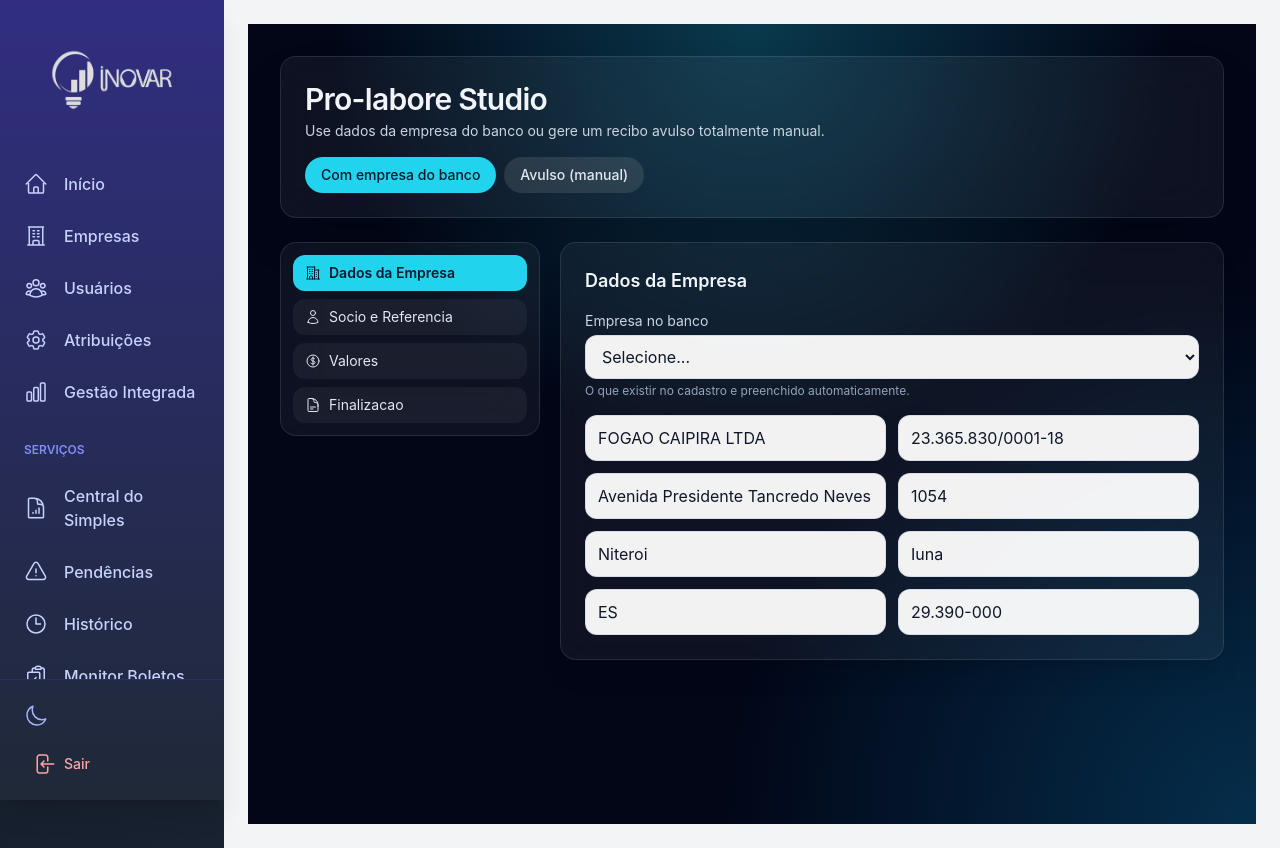
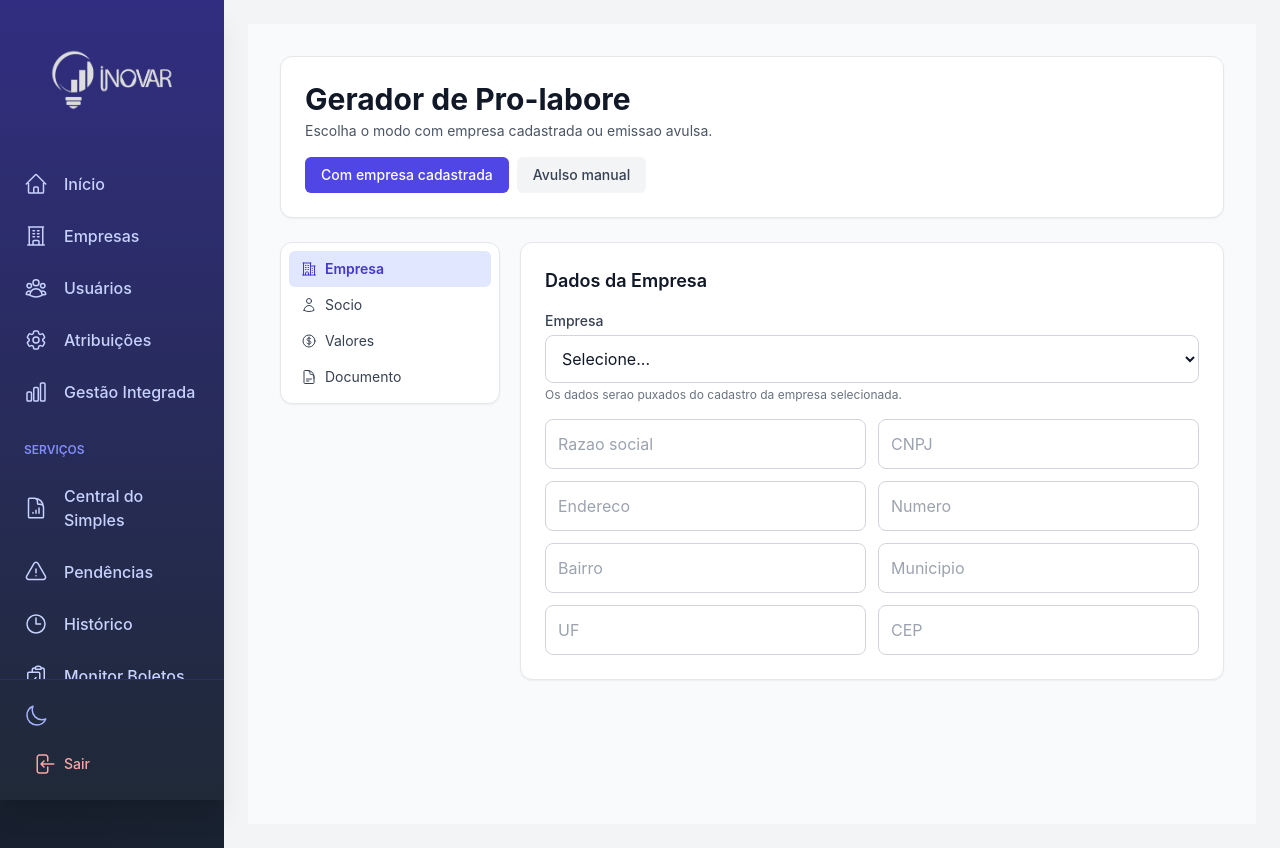
Before and after one commit to raphaelcastelar/web_sistema_inovar, a React (Create React App) app in the folder sistema_inovar/frontend/: page /gerar-pro-labore in a window 1280 px wide. Built offline with nearby package versions, Linux system fonts and the light colour scheme; sample sign-in values are in the browser's storage.

Commit message:
gerar pro labore att

```diff
--- a/sistema_inovar/frontend/src/components/GerarProLaborePage.js
+++ b/sistema_inovar/frontend/src/components/GerarProLaborePage.js
@@ -9,6 +9,35 @@ import {
     DocumentTextIcon,
 } from '@heroicons/react/24/outline';
 
+const emptyForm = {
+    empresa_nome: '',
+    empresa_endereco: '',
+    empresa_numero: '',
+    empresa_bairro: '',
+    empresa_municipio: '',
+    empresa_estado: '',
+    empresa_cep: '',
+    empresa_cnpj: '',
+    colaborador_nome: '',
+    colaborador_cpf: '',
+    referencia_mes_ano: '',
+    data_assinatura: '',
+    local_assinatura: '',
+    valor_bruto: '',
+    valor_inss: '',
+    valor_irrf: '',
+    valor_liquido: '',
+    valor_liquido_extenso: '',
+    nome_arquivo: '',
+};
+
+const sections = [
+    { id: 'empresa', label: 'Empresa', icon: BuildingOffice2Icon },
+    { id: 'socio', label: 'Socio', icon: UserIcon },
+    { id: 'valores', label: 'Valores', icon: CurrencyDollarIcon },
+    { id: 'documento', label: 'Documento', icon: DocumentTextIcon },
+];
+
 const GerarProLaborePage = () => {
     const [mode, setMode] = useState('empresa');
     const [menuOpen, setMenuOpen] = useState(false);
@@ -17,67 +46,46 @@ const GerarProLaborePage = () => {
     const [empresas, setEmpresas] = useState([]);
     const [selectedEmpresaId, setSelectedEmpresaId] = useState('');
     const [msg, setMsg] = useState({ type: '', text: '' });
-    const [formData, setFormData] = useState({
-        empresa_nome: 'FOGAO CAIPIRA LTDA',
-        empresa_endereco: 'Avenida Presidente Tancredo Neves',
-        empresa_numero: '1054',
-        empresa_bairro: 'Niteroi',
-        empresa_municipio: 'Iuna',
-        empresa_estado: 'ES',
-        empresa_cep: '29.390-000',
-        empresa_cnpj: '23.365.830/0001-18',
-        colaborador_nome: 'ANA CLAUDIA BAPTISTA ARANTES VALE',
-        colaborador_cpf: '103.597.126-73',
-        referencia_mes_ano: '10/2025',
-        data_assinatura: '05 de novembro de 2025',
-        local_assinatura: 'Iuna - ES',
-        valor_bruto: '5000,00',
-        valor_inss: '550,00',
-        valor_irrf: '212,10',
-        valor_liquido: '4237,90',
-        valor_liquido_extenso: 'quatro mil duzentos e trinta e sete reais e noventa centavos',
-        nome_arquivo: '',
-    });
-
-    const sections = [
-        { id: 'empresa', label: 'Dados da Empresa', icon: BuildingOffice2Icon },
-        { id: 'socio', label: 'Socio e Referencia', icon: UserIcon },
-        { id: 'valores', label: 'Valores', icon: CurrencyDollarIcon },
-        { id: 'finalizacao', label: 'Finalizacao', icon: DocumentTextIcon },
-    ];
+    const [formData, setFormData] = useState(emptyForm);
 
     const inputClass =
-        'w-full px-3 py-2.5 rounded-xl border border-slate-300/70 dark:border-slate-600/70 ' +
-        'bg-white/95 dark:bg-slate-900/70 text-slate-900 dark:text-slate-100 ' +
-        'placeholder:text-slate-400 dark:placeholder:text-slate-500 ' +
-        'focus:outline-none focus:ring-2 focus:ring-cyan-500/70 focus:border-cyan-400 transition';
+        'w-full p-3 rounded-lg border border-gray-300 dark:border-gray-600 ' +
+        'bg-white dark:bg-gray-800 text-gray-900 dark:text-gray-100 ' +
+        'placeholder-gray-400 dark:placeholder-gray-500 ' +
+        'focus:outline-none focus:ring-2 focus:ring-indigo-500 focus:border-indigo-500 transition';
+
+    const cardClass =
+        'bg-white dark:bg-gray-800 border border-gray-200 dark:border-gray-700 rounded-xl p-4 md:p-6 shadow-sm';
+
+    const toNumber = (value) => {
+        const v = Number(String(value || '').replace(/\./g, '').replace(',', '.'));
+        return Number.isFinite(v) ? v : 0;
+    };
 
     const totalDescontosPreview = useMemo(() => {
-        const toNumber = (v) => {
-            const value = Number(String(v || '').replace(/\./g, '').replace(',', '.'));
-            return Number.isFinite(value) ? value : 0;
-        };
-        const inss = toNumber(formData.valor_inss);
-        const irrf = toNumber(formData.valor_irrf);
-        return (inss + irrf).toLocaleString('pt-BR', { style: 'currency', currency: 'BRL' });
+        return (toNumber(formData.valor_inss) + toNumber(formData.valor_irrf)).toLocaleString('pt-BR', {
+            style: 'currency',
+            currency: 'BRL',
+        });
     }, [formData.valor_inss, formData.valor_irrf]);
 
     useEffect(() => {
-        axiosInstance.get('/api/empresas/?all=true')
-            .then((res) => setEmpresas(res.data || []))
-            .catch(() => setMsg({ type: 'error', text: 'Nao foi possivel carregar as empresas.' }));
+        axiosInstance.get('/api/empresas/')
+            .then((res) => setEmpresas(Array.isArray(res.data) ? res.data : []))
+            .catch(() => setMsg({ type: 'error', text: 'Nao foi possivel carregar empresas.' }));
     }, []);
 
     useEffect(() => {
         if (mode !== 'empresa' || !selectedEmpresaId) return;
 
-        const empresa = empresas.find((item) => String(item.id) === String(selectedEmpresaId));
-        if (!empresa) return;
-
-        const enderecoRaw = (empresa.endereco || '').trim();
+        const loadEmpresa = async () => {
+            try {
+                const { data } = await axiosInstance.get(`/api/empresas/${selectedEmpresaId}/`);
+                const enderecoRaw = (data.endereco || '').trim();
                 let endereco = enderecoRaw;
                 let numero = '';
-        const match = enderecoRaw.match(/(.+?),\s*(?:n(?:u|u)?m(?:ero)?\.?\s*)?(\d+)\s*$/i);
+
+                const match = enderecoRaw.match(/(.+?),\s*(?:n(?:u|ú)?m(?:ero)?\.?\s*)?(\d+)\s*$/i);
                 if (match) {
                     endereco = match[1].trim();
                     numero = match[2].trim();
@@ -85,27 +93,39 @@ const GerarProLaborePage = () => {
 
                 setFormData((prev) => ({
                     ...prev,
-            empresa_nome: empresa.nome || prev.empresa_nome,
-            empresa_cnpj: empresa.cnpj || prev.empresa_cnpj,
-            empresa_endereco: endereco || prev.empresa_endereco,
-            empresa_numero: numero || prev.empresa_numero,
-            empresa_bairro: empresa.bairro || prev.empresa_bairro,
-            empresa_municipio: empresa.cidade || prev.empresa_municipio,
-            empresa_estado: empresa.uf || prev.empresa_estado,
-            empresa_cep: empresa.cep || prev.empresa_cep,
+                    empresa_nome: data.nome || '',
+                    empresa_cnpj: data.cnpj || '',
+                    empresa_endereco: endereco || '',
+                    empresa_numero: numero || '',
+                    empresa_bairro: data.bairro || '',
+                    empresa_municipio: data.cidade || '',
+                    empresa_estado: data.uf || '',
+                    empresa_cep: data.cep || '',
                 }));
-    }, [mode, selectedEmpresaId, empresas]);
+            } catch {
+                setMsg({ type: 'error', text: 'Nao foi possivel carregar os dados desta empresa.' });
+            }
+        };
+
+        loadEmpresa();
+    }, [mode, selectedEmpresaId]);
 
     const handleChange = (e) => {
         const { name, value } = e.target;
         setFormData((prev) => ({ ...prev, [name]: value }));
     };
 
-    const switchMode = (nextMode) => {
+    const handleSectionChange = (sectionId) => {
+        setActiveSection(sectionId);
+        setMenuOpen(false);
+    };
+
+    const handleModeChange = (nextMode) => {
         setMode(nextMode);
         setMsg({ type: '', text: '' });
         if (nextMode === 'avulso') {
             setSelectedEmpresaId('');
+            setFormData((prev) => ({ ...prev, ...emptyForm }));
         }
     };
 
@@ -124,10 +144,9 @@ const GerarProLaborePage = () => {
                 responseType: 'blob',
             });
 
-            const blob = new Blob(
-                [response.data],
-                { type: 'application/vnd.openxmlformats-officedocument.wordprocessingml.document' }
-            );
+            const blob = new Blob([response.data], {
+                type: 'application/vnd.openxmlformats-officedocument.wordprocessingml.document',
+            });
 
             const disposition = response.headers['content-disposition'] || '';
             const fileNameFromHeader = disposition.match(/filename="?([^";]+)"?/i)?.[1];
@@ -142,20 +161,18 @@ const GerarProLaborePage = () => {
             a.remove();
             window.URL.revokeObjectURL(url);
 
-            setMsg({ type: 'success', text: 'DOCX gerado e baixado com sucesso.' });
+            setMsg({ type: 'success', text: 'DOCX gerado com sucesso.' });
         } catch (error) {
             let errorMessage = 'Erro ao gerar documento.';
-
             if (error.response?.data instanceof Blob) {
                 try {
                     const body = await error.response.data.text();
                     const parsed = JSON.parse(body);
                     errorMessage = parsed.error || errorMessage;
                 } catch {
-                    // fallback
+                    // noop
                 }
             }
-
             setMsg({ type: 'error', text: errorMessage });
         } finally {
             setLoading(false);
@@ -163,55 +180,54 @@ const GerarProLaborePage = () => {
     };
 
     return (
-        <div className="relative min-h-screen bg-slate-950 text-slate-100 overflow-hidden">
-            <div className="absolute inset-0 bg-[radial-gradient(circle_at_top,_rgba(34,211,238,0.25),transparent_45%),radial-gradient(circle_at_bottom_right,_rgba(14,165,233,0.25),transparent_42%)] pointer-events-none" />
-            <div className="relative p-4 md:p-8">
-                <div className="mb-6 rounded-2xl border border-white/10 bg-white/5 backdrop-blur-xl p-5 md:p-6 shadow-2xl">
+        <div className="p-6 md:p-8 bg-gray-50 dark:bg-gray-900 min-h-screen transition-colors duration-300">
+            <div className="max-w-6xl mx-auto">
+                <div className="mb-6 bg-white dark:bg-gray-800 border border-gray-200 dark:border-gray-700 rounded-xl p-4 md:p-6 shadow-sm">
                     <div className="flex items-center justify-between gap-3">
                         <div>
-                            <h1 className="text-2xl md:text-3xl font-semibold tracking-tight">Pro-labore Studio</h1>
-                            <p className="text-sm text-slate-300 mt-1">
-                                Use dados da empresa do banco ou gere um recibo avulso totalmente manual.
+                            <h1 className="text-2xl md:text-3xl font-bold text-gray-900 dark:text-gray-100">Gerador de Pro-labore</h1>
+                            <p className="text-sm text-gray-600 dark:text-gray-400 mt-1">
+                                Escolha o modo com empresa cadastrada ou emissao avulsa.
                             </p>
                         </div>
                         <button
                             type="button"
+                            className="md:hidden p-2 rounded-lg border border-gray-300 dark:border-gray-600"
                             onClick={() => setMenuOpen((prev) => !prev)}
-                            className="md:hidden p-2 rounded-lg border border-white/15 bg-white/10 hover:bg-white/20 transition"
                         >
                             {menuOpen ? <XMarkIcon className="h-5 w-5" /> : <Bars3Icon className="h-5 w-5" />}
                         </button>
                     </div>
 
-                    <div className="mt-4 flex flex-wrap gap-2">
+                    <div className="mt-4 flex gap-2 flex-wrap">
                         <button
                             type="button"
-                            onClick={() => switchMode('empresa')}
-                            className={`px-4 py-2 rounded-full text-sm font-medium transition ${
+                            onClick={() => handleModeChange('empresa')}
+                            className={`px-4 py-2 rounded-md text-sm font-medium transition ${
                                 mode === 'empresa'
-                                    ? 'bg-cyan-400 text-slate-900'
-                                    : 'bg-white/10 text-slate-200 hover:bg-white/20'
+                                    ? 'bg-indigo-600 text-white'
+                                    : 'bg-gray-100 dark:bg-gray-700 text-gray-700 dark:text-gray-200'
                             }`}
                         >
-                            Com empresa do banco
+                            Com empresa cadastrada
                         </button>
                         <button
                             type="button"
-                            onClick={() => switchMode('avulso')}
-                            className={`px-4 py-2 rounded-full text-sm font-medium transition ${
+                            onClick={() => handleModeChange('avulso')}
+                            className={`px-4 py-2 rounded-md text-sm font-medium transition ${
                                 mode === 'avulso'
-                                    ? 'bg-cyan-400 text-slate-900'
-                                    : 'bg-white/10 text-slate-200 hover:bg-white/20'
+                                    ? 'bg-indigo-600 text-white'
+                                    : 'bg-gray-100 dark:bg-gray-700 text-gray-700 dark:text-gray-200'
                             }`}
                         >
-                            Avulso (manual)
+                            Avulso manual
                         </button>
                     </div>
                 </div>
 
-                <form onSubmit={handleSubmit} className="grid grid-cols-1 md:grid-cols-[260px_1fr] gap-5">
+                <form onSubmit={handleSubmit} className="grid grid-cols-1 md:grid-cols-[220px_1fr] gap-5">
                     <aside className={`${menuOpen ? 'block' : 'hidden'} md:block`}>
-                        <div className="sticky top-4 rounded-2xl border border-white/10 bg-white/5 backdrop-blur-xl p-3 space-y-2">
+                        <div className="bg-white dark:bg-gray-800 border border-gray-200 dark:border-gray-700 rounded-xl p-2 shadow-sm">
                             {sections.map((section) => {
                                 const Icon = section.icon;
                                 const active = activeSection === section.id;
@@ -219,14 +235,11 @@ const GerarProLaborePage = () => {
                                     <button
                                         key={section.id}
                                         type="button"
-                                        onClick={() => {
-                                            setActiveSection(section.id);
-                                            setMenuOpen(false);
-                                        }}
-                                        className={`w-full flex items-center gap-2 px-3 py-2 rounded-xl text-sm transition ${
+                                        onClick={() => handleSectionChange(section.id)}
+                                        className={`w-full text-left px-3 py-2 rounded-md text-sm flex items-center gap-2 transition ${
                                             active
-                                                ? 'bg-cyan-400 text-slate-900 font-semibold'
-                                                : 'bg-white/5 hover:bg-white/15 text-slate-200'
+                                                ? 'bg-indigo-100 dark:bg-indigo-900/40 text-indigo-700 dark:text-indigo-300 font-semibold'
+                                                : 'text-gray-700 dark:text-gray-300 hover:bg-gray-100 dark:hover:bg-gray-700'
                                         }`}
                                     >
                                         <Icon className="h-4 w-4" />
@@ -239,11 +252,12 @@ const GerarProLaborePage = () => {
 
                     <main className="space-y-5">
                         {activeSection === 'empresa' && (
-                            <section className="rounded-2xl border border-white/10 bg-white/5 backdrop-blur-xl p-4 md:p-6 shadow-xl">
-                                <h2 className="text-lg font-semibold mb-4">Dados da Empresa</h2>
+                            <section className={cardClass}>
+                                <h2 className="text-lg font-semibold text-gray-900 dark:text-gray-100 mb-4">Dados da Empresa</h2>
+
                                 {mode === 'empresa' && (
                                     <div className="mb-4">
-                                        <label className="block text-sm text-slate-300 mb-1">Empresa no banco</label>
+                                        <label className="block text-sm font-medium text-gray-700 dark:text-gray-300 mb-1">Empresa</label>
                                         <select
                                             value={selectedEmpresaId}
                                             onChange={(e) => setSelectedEmpresaId(e.target.value)}
@@ -251,13 +265,11 @@ const GerarProLaborePage = () => {
                                         >
                                             <option value="">Selecione...</option>
                                             {empresas.map((empresa) => (
-                                                <option key={empresa.id} value={empresa.id}>
-                                                    {empresa.nome}
-                                                </option>
+                                                <option key={empresa.id} value={empresa.id}>{empresa.nome}</option>
                                             ))}
                                         </select>
-                                        <p className="text-xs text-slate-400 mt-1">
-                                            O que existir no cadastro e preenchido automaticamente.
+                                        <p className="text-xs mt-1 text-gray-500 dark:text-gray-400">
+                                            Os dados serao puxados do cadastro da empresa selecionada.
                                         </p>
                                     </div>
                                 )}
@@ -276,8 +288,8 @@ const GerarProLaborePage = () => {
                         )}
 
                         {activeSection === 'socio' && (
-                            <section className="rounded-2xl border border-white/10 bg-white/5 backdrop-blur-xl p-4 md:p-6 shadow-xl">
-                                <h2 className="text-lg font-semibold mb-4">Socio e Referencia</h2>
+                            <section className={cardClass}>
+                                <h2 className="text-lg font-semibold text-gray-900 dark:text-gray-100 mb-4">Dados do Socio</h2>
                                 <div className="grid grid-cols-1 md:grid-cols-2 gap-3">
                                     <input className={inputClass} name="colaborador_nome" value={formData.colaborador_nome} onChange={handleChange} placeholder="Nome completo" />
                                     <input className={inputClass} name="colaborador_cpf" value={formData.colaborador_cpf} onChange={handleChange} placeholder="CPF" />
@@ -289,16 +301,16 @@ const GerarProLaborePage = () => {
                         )}
 
                         {activeSection === 'valores' && (
-                            <section className="rounded-2xl border border-white/10 bg-white/5 backdrop-blur-xl p-4 md:p-6 shadow-xl">
-                                <h2 className="text-lg font-semibold mb-4">Valores</h2>
+                            <section className={cardClass}>
+                                <h2 className="text-lg font-semibold text-gray-900 dark:text-gray-100 mb-4">Valores</h2>
                                 <div className="grid grid-cols-1 md:grid-cols-2 gap-3">
-                                    <input className={inputClass} name="valor_bruto" value={formData.valor_bruto} onChange={handleChange} placeholder="Valor bruto (ex.: 5000,00)" />
-                                    <input className={inputClass} name="valor_inss" value={formData.valor_inss} onChange={handleChange} placeholder="INSS (ex.: 550,00)" />
-                                    <input className={inputClass} name="valor_irrf" value={formData.valor_irrf} onChange={handleChange} placeholder="IRRF (ex.: 212,10)" />
-                                    <input className={inputClass} name="valor_liquido" value={formData.valor_liquido} onChange={handleChange} placeholder="Liquido (opcional; pode ser calculado)" />
+                                    <input className={inputClass} name="valor_bruto" value={formData.valor_bruto} onChange={handleChange} placeholder="Valor bruto" />
+                                    <input className={inputClass} name="valor_inss" value={formData.valor_inss} onChange={handleChange} placeholder="INSS" />
+                                    <input className={inputClass} name="valor_irrf" value={formData.valor_irrf} onChange={handleChange} placeholder="IRRF" />
+                                    <input className={inputClass} name="valor_liquido" value={formData.valor_liquido} onChange={handleChange} placeholder="Liquido (opcional)" />
                                 </div>
-                                <p className="mt-3 text-sm text-slate-300">
-                                    Total de descontos (pre-visualizacao): <strong>{totalDescontosPreview}</strong>
+                                <p className="mt-3 text-sm text-gray-600 dark:text-gray-300">
+                                    Total de descontos: <strong>{totalDescontosPreview}</strong>
                                 </p>
                                 <textarea
                                     className={`${inputClass} mt-4 min-h-24`}
@@ -310,9 +322,9 @@ const GerarProLaborePage = () => {
                             </section>
                         )}
 
-                        {activeSection === 'finalizacao' && (
-                            <section className="rounded-2xl border border-white/10 bg-white/5 backdrop-blur-xl p-4 md:p-6 shadow-xl">
-                                <h2 className="text-lg font-semibold mb-4">Finalizacao</h2>
+                        {activeSection === 'documento' && (
+                            <section className={cardClass}>
+                                <h2 className="text-lg font-semibold text-gray-900 dark:text-gray-100 mb-4">Finalizacao</h2>
                                 <input
                                     className={inputClass}
                                     name="nome_arquivo"
@@ -324,17 +336,17 @@ const GerarProLaborePage = () => {
                                 <button
                                     type="submit"
                                     disabled={loading}
-                                    className={`mt-5 w-full p-3 rounded-xl font-semibold transition ${
+                                    className={`mt-5 w-full p-3 rounded-lg font-semibold transition ${
                                         loading
-                                            ? 'bg-slate-500 text-slate-200 cursor-not-allowed'
-                                            : 'bg-cyan-400 hover:bg-cyan-300 text-slate-900'
+                                            ? 'bg-gray-400 text-gray-100 cursor-not-allowed'
+                                            : 'bg-indigo-600 hover:bg-indigo-700 text-white'
                                     }`}
                                 >
                                     {loading ? 'Gerando...' : 'Gerar DOCX'}
                                 </button>
 
                                 {msg.text && (
-                                    <p className={`text-sm font-medium mt-3 ${msg.type === 'error' ? 'text-rose-300' : 'text-emerald-300'}`}>
+                                    <p className={`mt-3 text-sm font-medium ${msg.type === 'error' ? 'text-red-500' : 'text-green-500'}`}>
                                         {msg.text}
                                     </p>
                                 )}
```
Lines whose indentation alone changed are shown as unchanged.
